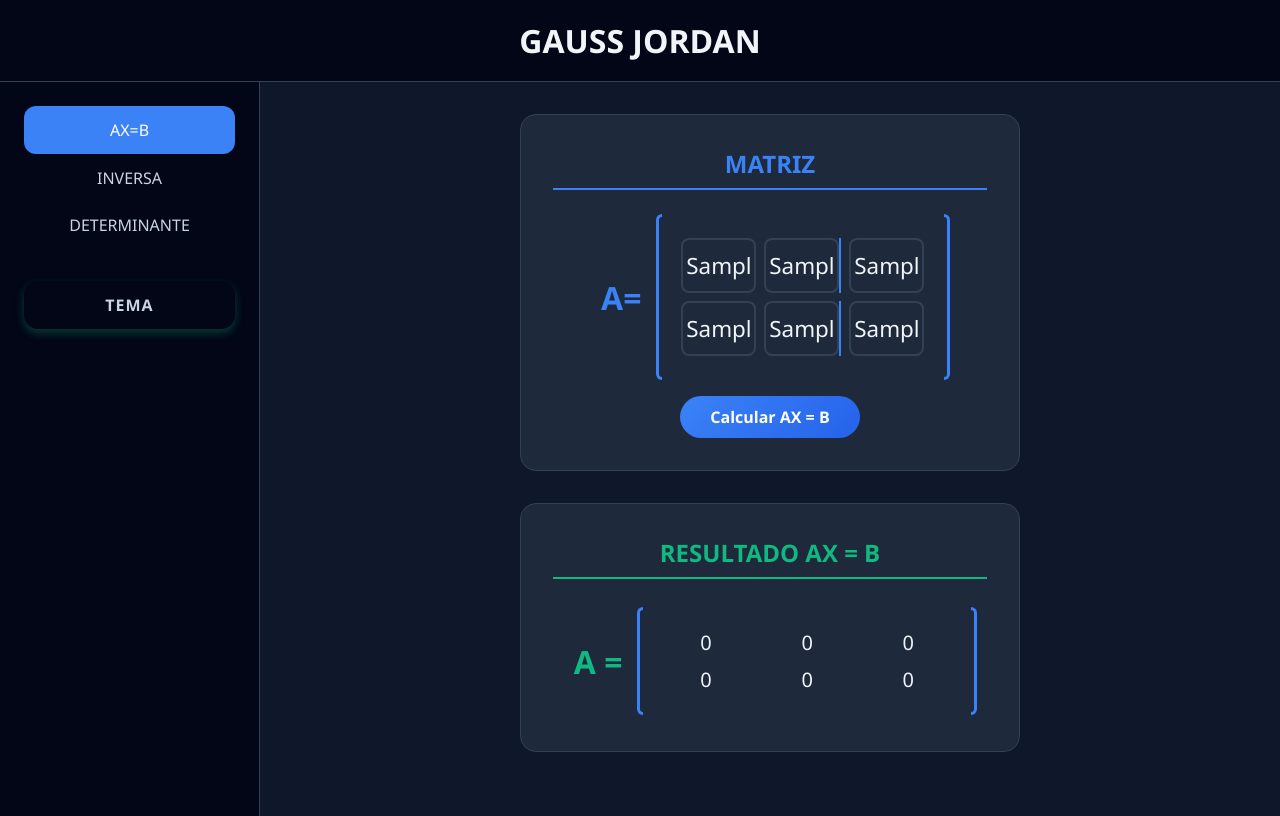
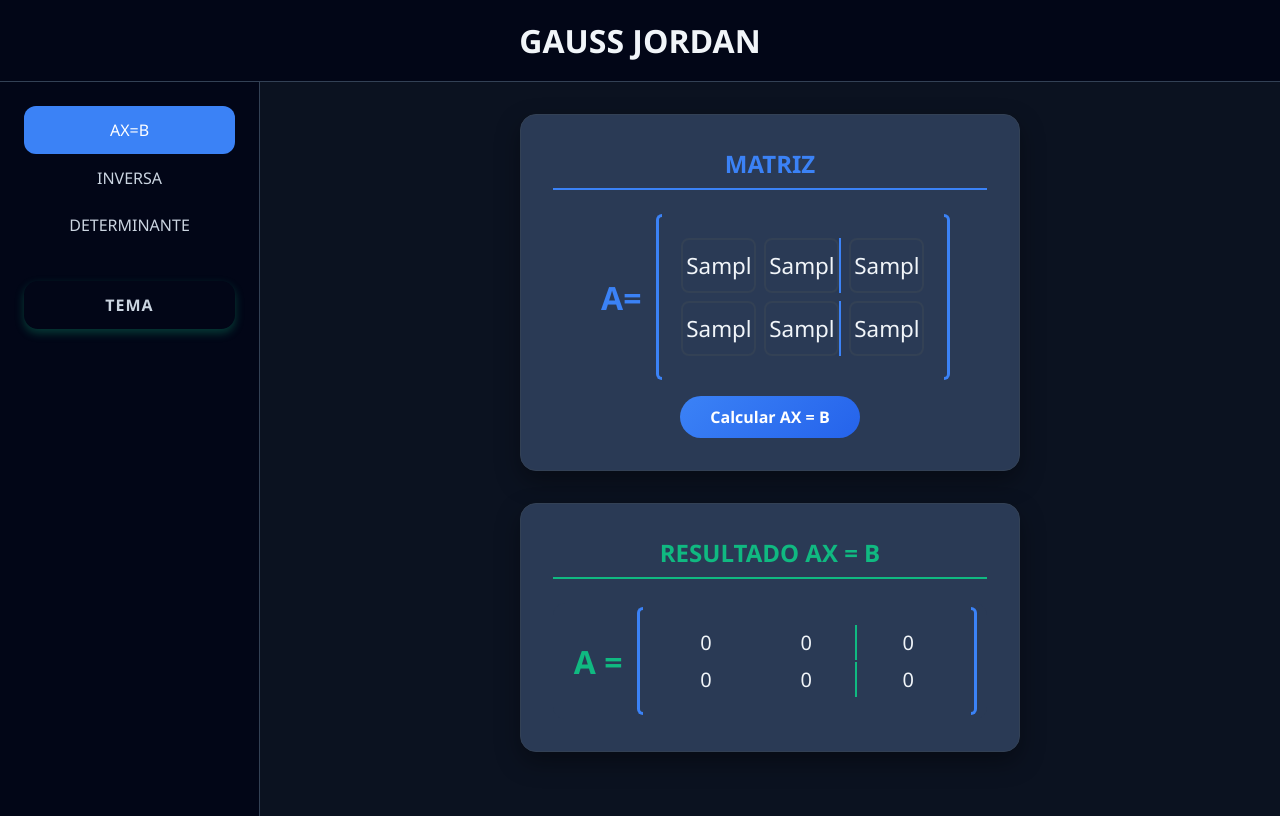
Before and after one commit to ChituChitu05/GAUSS_JORDAN, a plain HTML site: page index.html in a window 1280 px wide. Both pictures are taken after typing "Sample", "Sample", "Sample", "Sample", "Sample", "Sample" into the empty fields and a click on the button "Calcular AX = B". Drawn offline with Linux system fonts and the light colour scheme.

Commit message:
fix:resultado axb

```diff
--- a/CSS/main.css
+++ b/CSS/main.css
@@ -11,8 +11,9 @@
     --primary: #3b82f6;
     --primary-dark: #2563eb;
 
-    --bg-page: #0f172a;
-    --bg-surface: #1e293b;
+    --bg-page: #0b1220;
+    --bg-surface: #2a3a55;   /* más claro para que destaque el section */
+
     --bg-aside: #020617;
     --bg-header: #020617;
 
@@ -28,10 +29,12 @@
 
 /* ===== MODO CLARO ===== */
 body.light {
-    --bg-page: #f8fafc;
+    --bg-page: #eef2f7;
+
     --bg-surface: #ffffff;
-    --bg-aside: #e2e8f0;
-    --bg-header: #e2e8f0;
+
+    --bg-aside: #cbd5e1;
+    --bg-header: #cbd5e1;
 
     --text-primary: #0f172a;
     --text-secondary: #334155;
@@ -120,6 +123,19 @@ section {
 
     width: 100%;
     max-width: 500px;
+
+    box-shadow: 0 10px 25px rgba(0, 0, 0, 0.35);
+}
+
+/* modo claro shadow */
+body.light section {
+    box-shadow: 0 10px 20px rgba(15, 23, 42, 0.08);
+}
+
+/* hover opcional */
+section:hover {
+    transform: translateY(-2px);
+    transition: 0.2s;
 }
 
 /* ===== TITLES ===== */
@@ -154,7 +170,6 @@ section h2 {
     gap: 0;
 }
 
-/* SIN BORDE, SOLO FONDO */
 .result-wrapper {
     background: var(--bg-surface);
     border-radius: 12px;
@@ -178,7 +193,6 @@ section h2 {
     align-items: center;
 }
 
-/* resultado en verde */
 #resultSection .result-label {
     color: var(--success);
 }
@@ -341,7 +355,7 @@ section h2 {
     }
 }
 
-
+/* ===== THEME TOGGLE ===== */
 #themeToggle {
     margin-top: 2rem;
     width: 100%;
@@ -368,3 +382,7 @@ section h2 {
 #themeToggle:active {
     transform: scale(0.96);
 }
+
+.result-table td.separator-col {
+    border-right: 2px solid var(--success);
+}
--- a/JS/auxiliares.js
+++ b/JS/auxiliares.js
@@ -19,7 +19,7 @@ export function simplificar(num, den) {
     return [numSimp, denSimp];
 }
 
-// Convertir string "a/b", "a/", "/b", "a" a objeto {num, den}
+// Convertir string "a/b", "a/", "/b", "a" a {num, den}
 export function parsearFraccion(valor) {
     if (valor === "" || valor === null || valor === undefined) {
         return { num: 0, den: 1 };
--- a/index.html
+++ b/index.html
@@ -5,7 +5,7 @@
     <meta name="viewport" content="width=device-width, initial-scale=1.0">
     <title>Document</title>
     <link rel="stylesheet" href="./CSS/main.css">
-    <link rel="icon" type="image/png" href="./img/los-pollos-hermanos-logo-png_seeklogo-502644.png">
+    <link rel="icon" href="./img/los-pollos-hermanos-logo-png_seeklogo-502644.png?v=2">
 </head>
 <body>
     <header id="hearder">
```
Also changed, not shown: JS/calculos.js (+4 -9 lines), img/los-pollos-hermanos-logo-png_seeklogo-502644.png.
